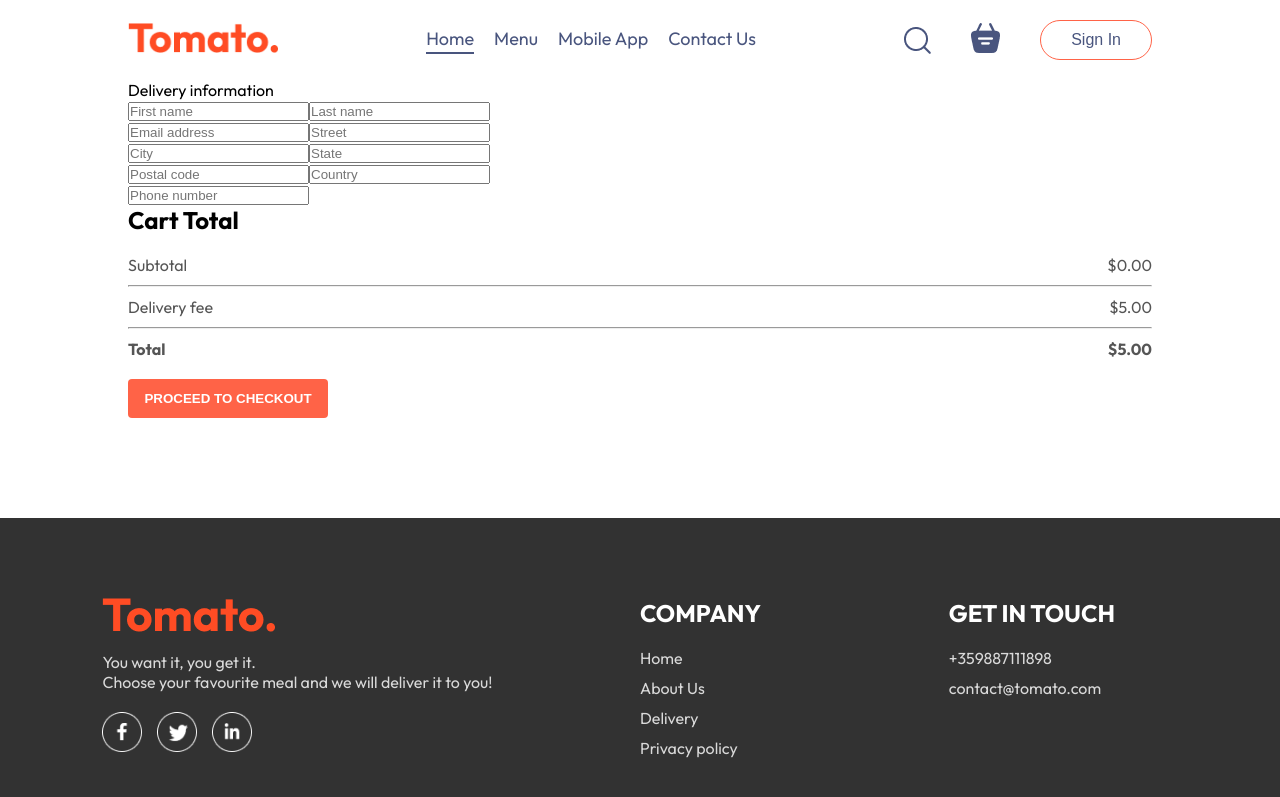
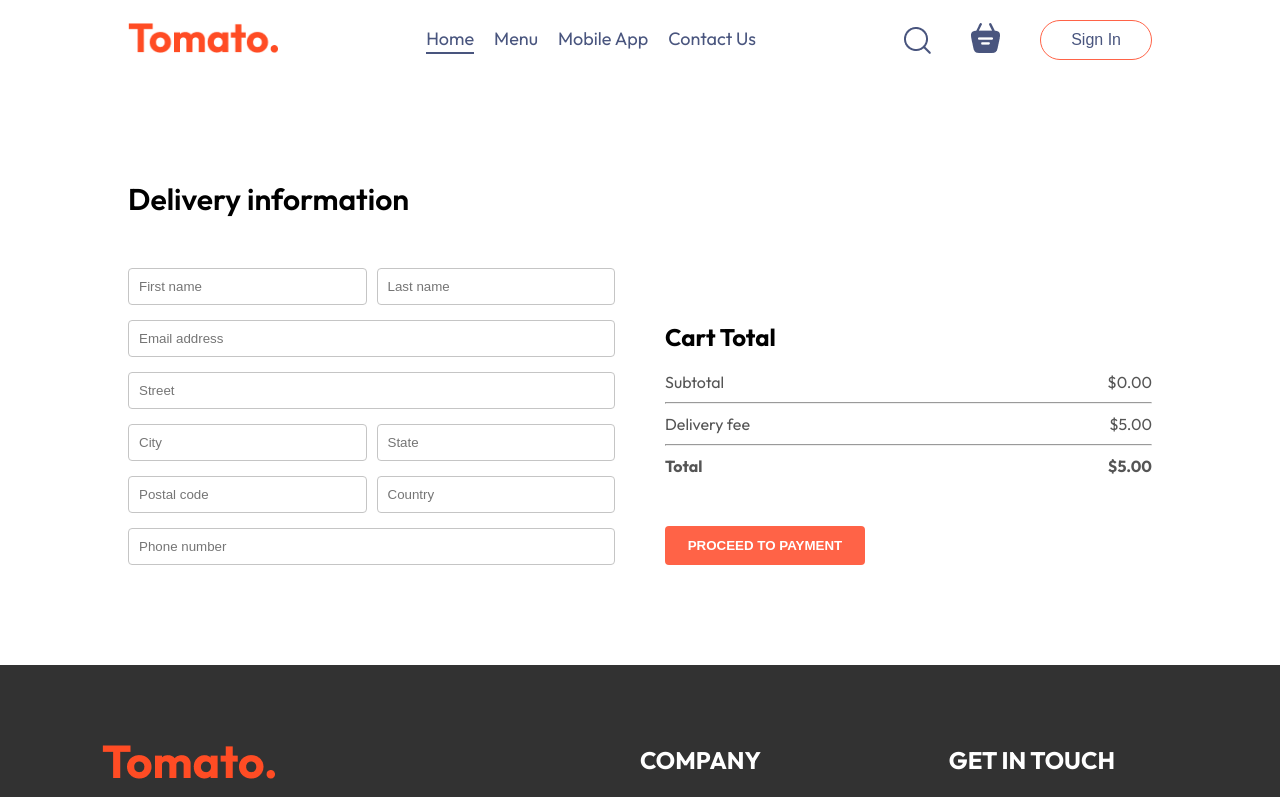
Before and after one commit to ValeryRaikov/Food-Delivery-App, a React (Vite) app in the folder frontend/: page /order in a window 1280 px wide. Shown: the top 797 px of the page. Built offline with nearby package versions, Linux system fonts and the light colour scheme.

Commit message:
Add upgrades

```diff
--- a/frontend/src/components/cart/cart-total/CartTotal.css
+++ b/frontend/src/components/cart/cart-total/CartTotal.css
@@ -3,6 +3,18 @@
     display: flex;
     flex-direction: column;
     gap: 20px;
+}
+
+.cart-total-header {
+    display: flex;
+    align-items: center;
+    gap: 50px;
+}
+
+.cart-total-header .info {
+    font-style: italic;
+    font-weight: 600;
+    color: #555;
 }
 
 .cart-total-details {
--- a/frontend/src/components/cart/cart-total/CartTotal.jsx
+++ b/frontend/src/components/cart/cart-total/CartTotal.jsx
@@ -1,5 +1,5 @@
 import { useEffect, useState } from 'react';
-import { useNavigate } from 'react-router-dom';
+import { useLocation, useNavigate } from 'react-router-dom';
 
 import { useGetTotalCartAmount } from '../../../hooks/cart-hooks/useGetTotalCartAmount';
 
@@ -9,6 +9,7 @@
     const getTotalCartAmount = useGetTotalCartAmount();
     const [deliveryFee, setDeliveryFee] = useState(0);
     const navigate = useNavigate();
+    const location = useLocation();
 
     useEffect(() => {
         getTotalCartAmount() < 50
@@ -18,7 +19,13 @@
 
     return (
         <div className="cart-total">
-            <h2>Cart Total</h2>
+            {location.pathname === '/cart'
+                ? <div className="cart-total-header">
+                    <h2>Cart Total</h2>
+                    <p className="info">Free delivery for orders over $50</p>
+                </div>
+                : <h2>Cart Total</h2>
+            }
             <div>
                 <div className="cart-total-details">
                     <p>Subtotal</p>
@@ -35,7 +42,11 @@
                     <b>${(getTotalCartAmount() + deliveryFee).toFixed(2)}</b>
                 </div>
             </div>
-            <button onClick={() => navigate('/order')}>proceed to checkout</button>
+            <button onClick={() => navigate('/order')}>{
+                location.pathname === '/cart'
+                    ? 'Proceed to Checkout'
+                    : 'Proceed to Payment'
+                }</button>
         </div>
     );
 }
--- a/frontend/src/components/place-order/PlaceOrder.css
+++ b/frontend/src/components/place-order/PlaceOrder.css
@@ -0,0 +1,45 @@
+.place-order {
+    display: flex;
+    align-items: end;
+    justify-content: space-between;
+    gap: 50px;
+    margin-top: 100px;
+}
+
+.place-order-left {
+    width: 100%;
+    max-width: max(30%, 500px);
+}
+
+.place-order-left .title {
+    font-size: 30px;
+    font-weight: 600;
+    margin-bottom: 50px;
+}
+
+.place-order-left input {
+    margin-bottom: 15px;
+    width: 100%;
+    padding: 10px;
+    border: 1px solid #c5c5c5;
+    border-radius: 4px;
+    outline-color: tomato;
+}
+
+.place-order-left .last-input {
+    margin-bottom: 0;
+}
+
+.place-order-left .multi-fields {
+    display: flex;
+    gap: 10px;
+}
+
+.place-order-right {
+    width: 100%;
+    max-width: max(40%, 500px);
+}
+
+.place-order .cart-total button {
+    margin-top: 30px;
+}
--- a/frontend/src/components/place-order/PlaceOrder.jsx
+++ b/frontend/src/components/place-order/PlaceOrder.jsx
@@ -1,7 +1,11 @@
+import { useGetTotalCartAmount } from '../../hooks/cart-hooks/useGetTotalCartAmount';
 import CartTotal from '../cart/cart-total/CartTotal';
+
 import './PlaceOrder.css';
 
 export default function PlaceOrder() {
+    const getTotalCartAmount = useGetTotalCartAmount();
+
     return (
         <form className="place-order">
             <div className="place-order-left">
@@ -20,7 +24,7 @@
                     <input type="text" placeholder="Postal code" />
                     <input type="text" placeholder="Country" />
                 </div>
-                <input type="text" placeholder="Phone number" />
+                <input type="text" placeholder="Phone number" className="last-input" />
             </div>
             <div className="place-order-right">
                 <CartTotal />
```
